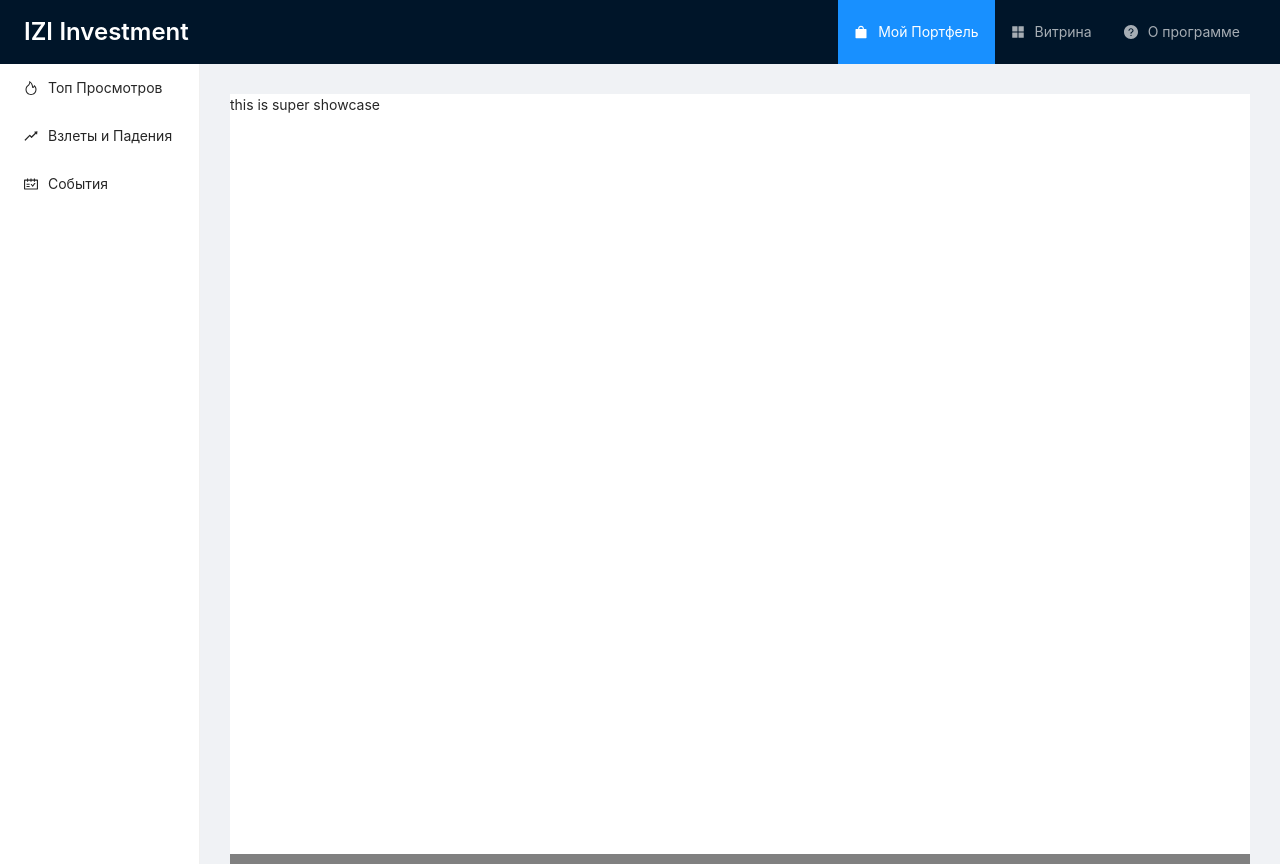
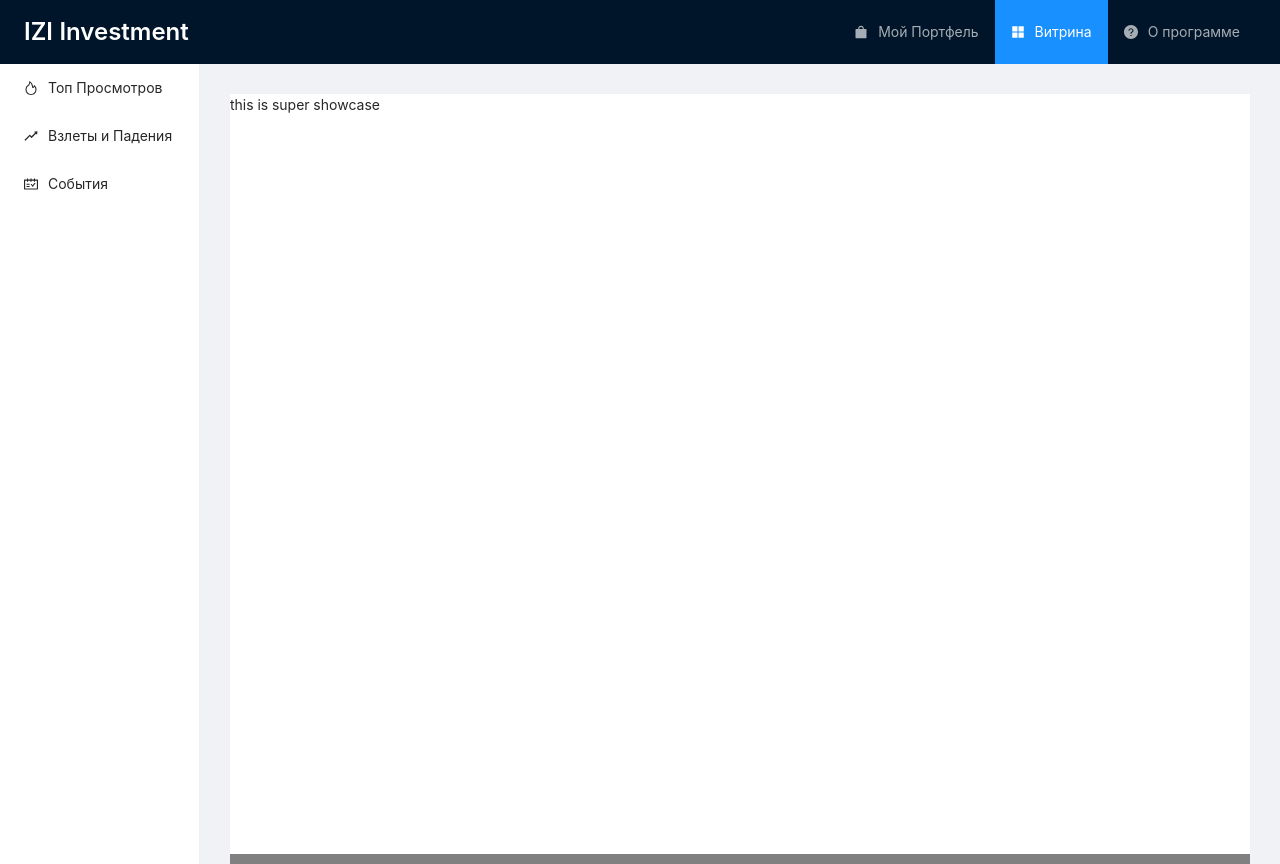
Before and after one commit to YusufZarifyanov/ReactIInvestmentApp, a React (Create React App) app: page /showcase in a window 1280 px wide. Built offline with nearby package versions, Linux system fonts and the light colour scheme.

Commit message:
refactor(Header, App): withRouter integration in header

```diff
--- a/src/App.js
+++ b/src/App.js
@@ -105,7 +105,7 @@ function RouteWithSubRoutes(route) {
 function App() {
   return (
     <Layout style={{ position: "relative", overflow: "hidden" }}>
-      <Header />
+      <Header routes={routes} />
         <Switch>
           {routes.map((route, i) => (
             <RouteWithSubRoutes key={i} {...route} />
--- a/src/components/Header/Header.js
+++ b/src/components/Header/Header.js
@@ -1,44 +1,30 @@
-import React, { useState } from "react";
+import React, { useEffect, useState } from "react";
 import { Layout, Menu, Typography } from "antd";
 import {
-  AppstoreFilled,
   CloseOutlined,
   MenuOutlined,
-  QuestionCircleFilled,
-  ShoppingFilled,
 } from "@ant-design/icons";
-import { Link } from "react-router-dom";
+import { Link, withRouter } from "react-router-dom";
 import cn from 'classnames'
 import './Header.css'
 
-const menuItems = [{
-  id: 1,
-  key: "briefcase",
-  icon: <ShoppingFilled />,
-  text: 'Мой Портфель'
-},
-{
-  id: 2,
-  key: "showcase",
-  icon: <AppstoreFilled />,
-  text: 'Витрина'
-},
-{
-  id: 3,
-  key: "about",
-  icon: <QuestionCircleFilled />,
-  text: 'О программе'
-}]
+const Header = ({location, routes}) => {
+  const currentPath = location.pathname
 
-const Header = () => {
-  const [active, setActive] = useState(false)
+  const [activeMenuItem, setActiveMenuItem] = useState(routes && routes.find(item => item.path.split('/')[1] === currentPath.split('/')[1])?.path)
 
-  function handleActive() {
-    setActive(!active)
+  useEffect(() => {
+    setActiveMenuItem(routes && routes.find(item => item.path.split('/')[1] === currentPath.split('/')[1])?.path)
+  },[location])
+
+  const [activeBurger, setActiveBurger] = useState(false)
+
+  function handleActiveBurger() {
+    setActiveBurger(!activeBurger)
   }
 
-  function setActiveToFalse() {
-    setActive(false)
+  function setActiveBurgerToFalse() {
+    setActiveBurger(false)
   }
 
   return (
@@ -46,7 +32,7 @@ const Header = () => {
       className='header'
     >
       <Link to="/">
-        <Typography.Title onClick={setActiveToFalse}
+        <Typography.Title onClick={setActiveBurgerToFalse}
           style={{
             fontSize: 24,
             lineHeight: "32px",
@@ -61,20 +47,20 @@ const Header = () => {
       </Link>
       <div
         className='header__burgerBtn'
-        onClick={handleActive}
+        onClick={handleActiveBurger}
       >
-        {active ? <CloseOutlined /> : <MenuOutlined />}
+        {activeBurger ? <CloseOutlined /> : <MenuOutlined />}
       </div>
       <Menu
         theme="dark"
         mode="vertical"
-        defaultSelectedKeys={["briefcase"]}
-        className={cn('header__menu', active ? 'active' : '')}
-        onClick={setActiveToFalse}
-      >{menuItems.map(item => (
-        <Menu.Item className="header__menuItem" key={item.key} icon={item.icon}>
-          <Link to={item.key}>
-            {item.text}
+        selectedKeys={[`${activeMenuItem && activeMenuItem}`]}
+        className={cn('header__menu', activeBurger ? 'active' : '')}
+        onClick={setActiveBurgerToFalse}
+      >{routes && routes.map(item => (
+        <Menu.Item className="header__menuItem" key={item.path} icon={item.icon}>
+          <Link to={item.path}>
+            {item.name}
           </Link>
         </Menu.Item>
       ))}
@@ -83,4 +69,4 @@ const Header = () => {
   );
 }
 
-export default Header;
+export default withRouter(Header);
```
